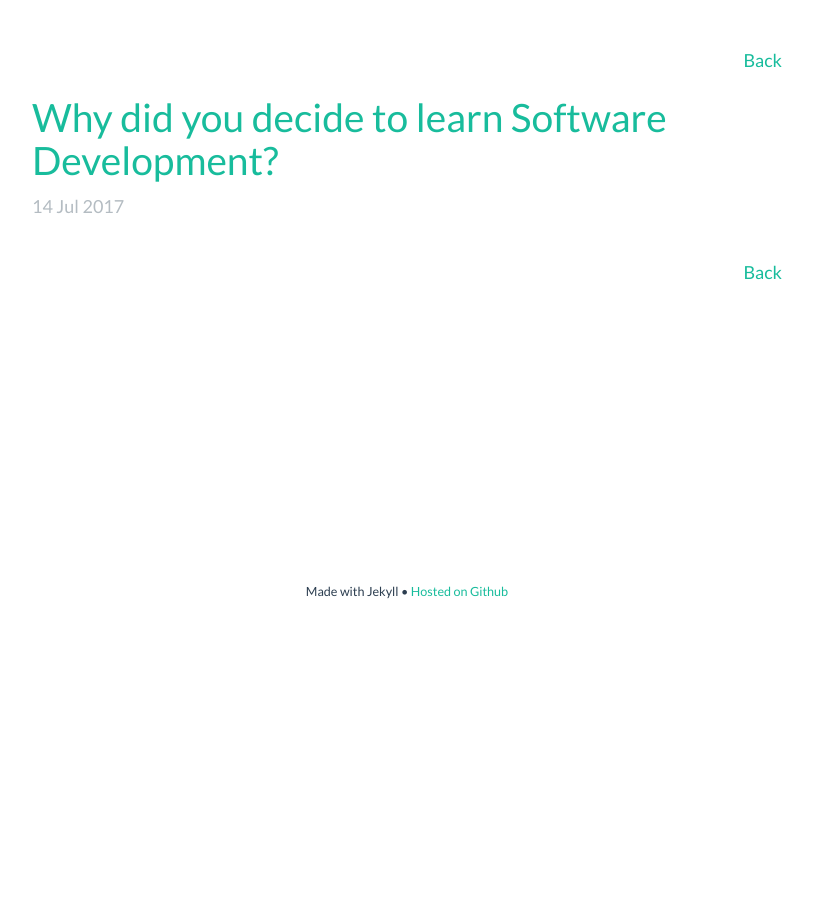
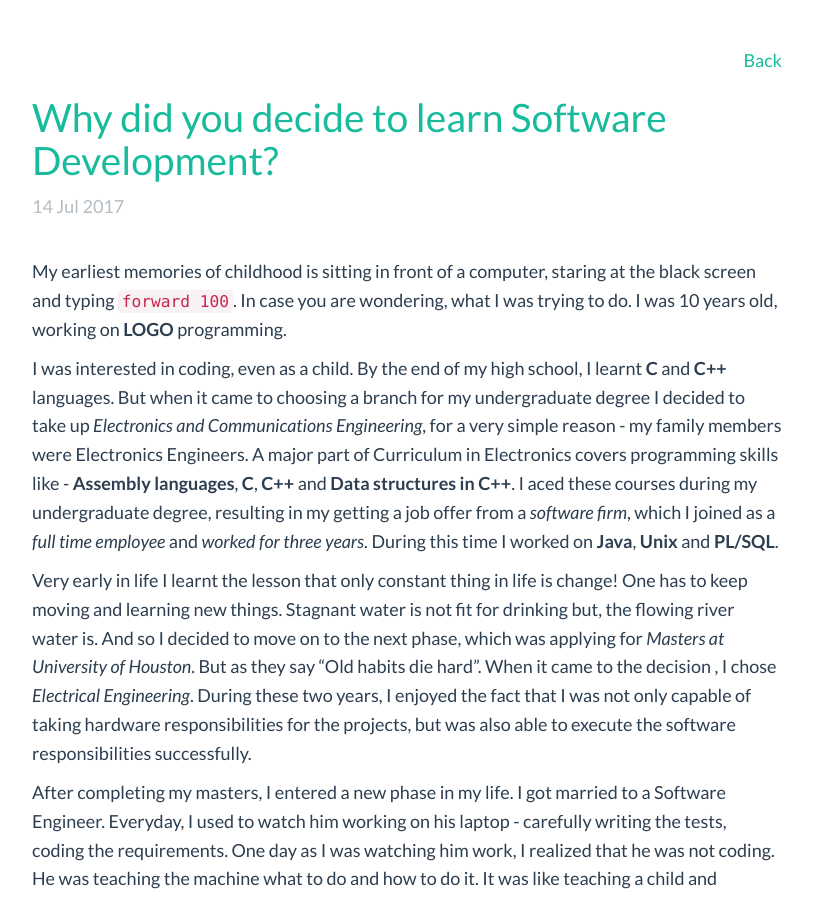
Before and after one commit to soumyaveer/soumyaveer.github.io, a Jekyll site: the page built from _posts/2017-07-14-why-software-development.markdown, in a window 1280 px wide and 900 px high, scrolled down 638 px. Shown: the whole window, without its empty margins (233-1046 px from the left). Built offline with Jekyll 4.4.1, drawn with Linux system fonts in a browser that asks for light colours; comment, search, counter and statistics services are not loaded; before the commit the page ends 1240 px from its top, so only the background shows below that; some of the changed text lies outside the part shown.

Commit message:
add content to post

```diff
--- a/_posts/2017-07-14-why-software-development.markdown
+++ b/_posts/2017-07-14-why-software-development.markdown
@@ -7,3 +7,10 @@ banner_image: "coding1.jpg"
 summary: Ever seen a movie or read a book where a protagonist has to fulfill a prophecy and is unknowingly walking towards the destiny? My story is not so dramatic! But it defiantly passes for a story. This blog is my journey to becoming a Software Developer.
 
 ---
+My earliest memories of childhood is sitting in front of a computer, staring at the black screen and typing  `forward 100`. In case you are wondering, what I was trying to do. I was 10 years old, working on **LOGO** programming.
+
+I was interested in coding, even as a child. By the end of my high school, I learnt **C** and **C++** languages. But when it came to choosing a branch for my undergraduate degree I decided to take up _Electronics and Communications Engineering_, for a very simple reason - my family members were Electronics Engineers. A major part of Curriculum in Electronics covers programming skills like - **Assembly languages**, **C**, **C++** and **Data structures in C++**. I aced these courses during my undergraduate degree, resulting in my getting a job offer from a _software firm_, which I joined as a _full time employee_ and _worked for three years_. During this time I worked on **Java**, **Unix** and **PL/SQL**.
+
+Very early in life I learnt the lesson that only constant thing in life is change! One has to keep moving and learning new things. Stagnant water is not fit for drinking but, the flowing river water is. And so I decided to move on to the next phase, which was applying for _Masters at University of Houston_. But as they say "Old habits die hard”. When it came to the decision , I chose _Electrical Engineering_. During these two years, I enjoyed the fact that I was not only capable of taking hardware responsibilities for the projects, but was also able to execute the software responsibilities successfully.
+
+After completing my masters, I entered a new phase in my life. I got married to a Software Engineer. Everyday, I used to watch him working on his laptop - carefully writing the tests, coding the requirements. One day as I was watching him work, I realized that he was not coding. He was teaching the machine what to do and how to do it. It was like teaching a child and watching him grow into something beautiful and strong. That triggered my interests and I decided that I wanted to be a Software Developer.
```
